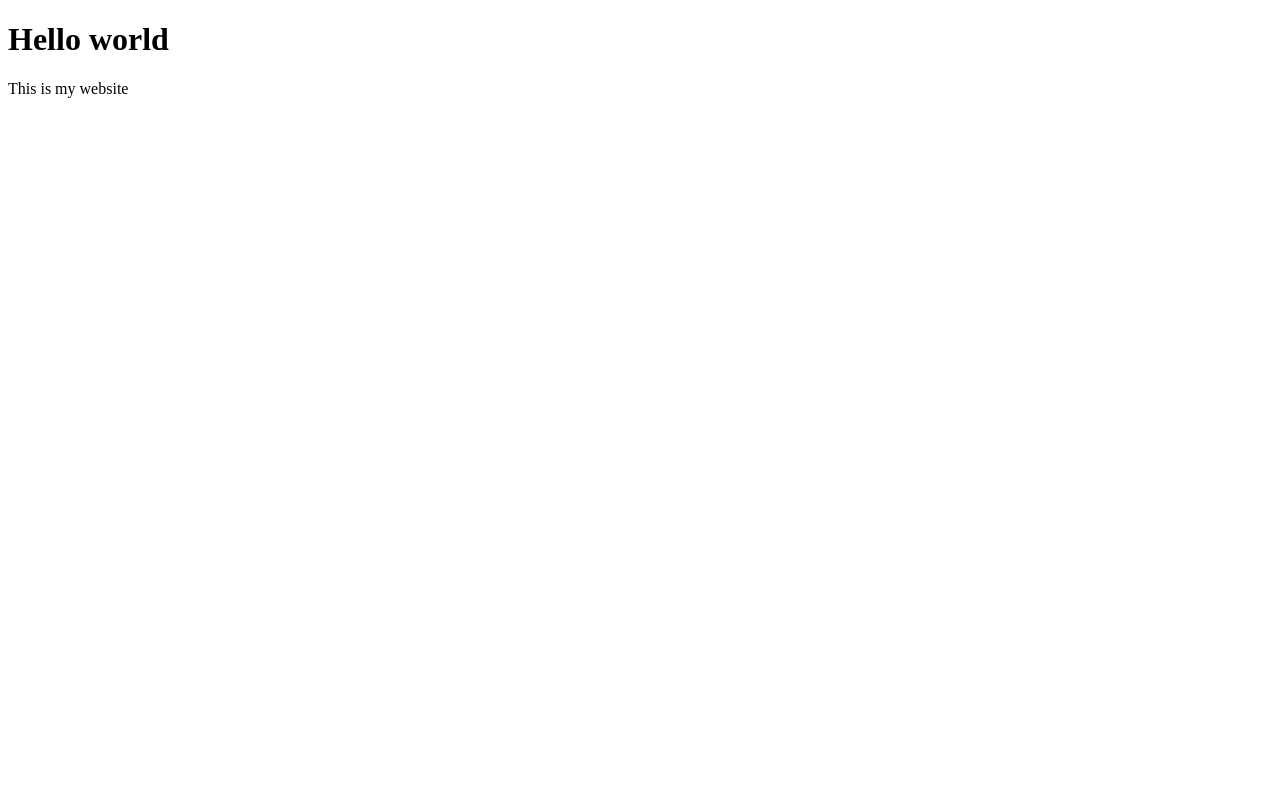
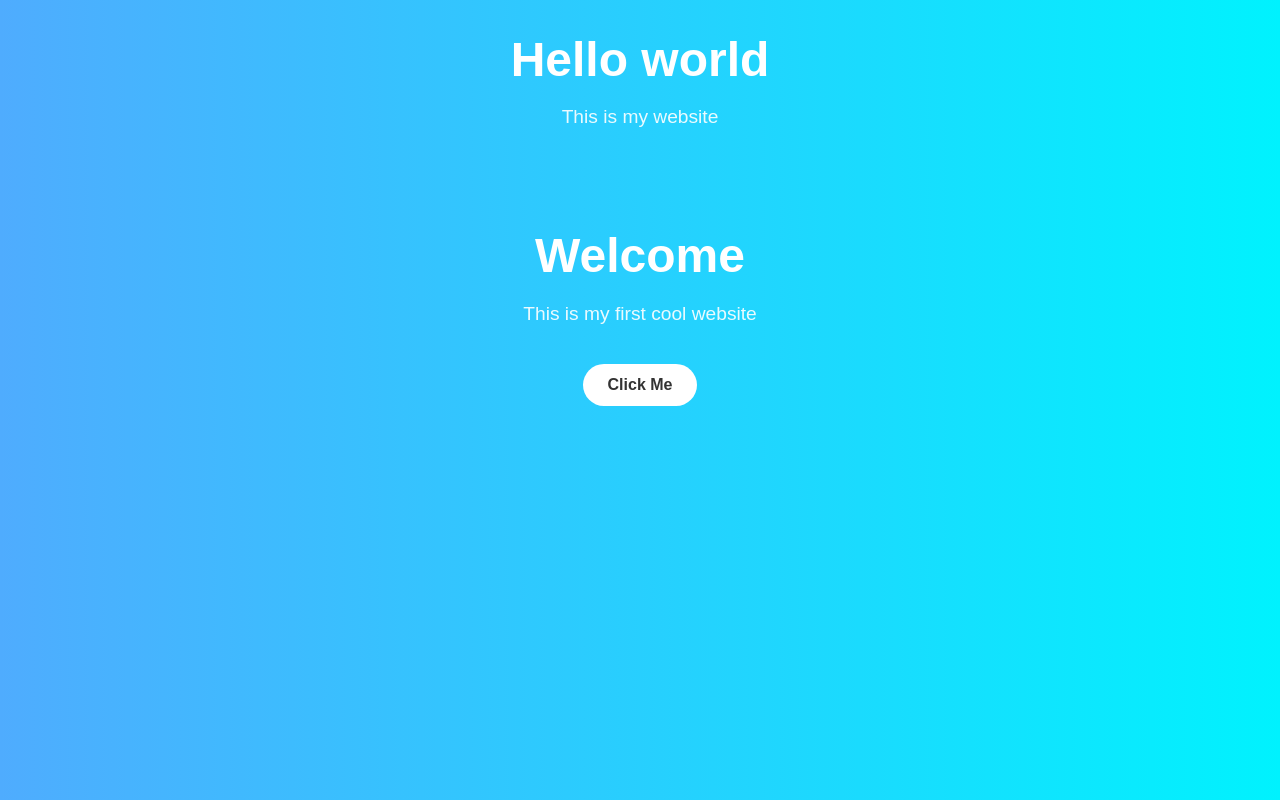
Before and after one commit to ratnersy68-glitch/Platinumdetails.github.io, a plain HTML site: page index.html in a window 1280 px wide. Drawn offline with Linux system fonts and the light colour scheme.

Commit message:
Update index.html

```diff
--- a/index.html
+++ b/index.html
@@ -8,3 +8,60 @@
   <p>This is my website</p>
 </body>
 </html>
+
+
+<!DOCTYPE html>
+<html>
+<head>
+  <title>My Site</title>
+
+  <style>
+    body {
+      margin: 0;
+      font-family: Arial, sans-serif;
+      background: linear-gradient(to right, #4facfe, #00f2fe);
+      color: white;
+      text-align: center;
+    }
+
+    .container {
+      margin-top: 100px;
+    }
+
+    h1 {
+      font-size: 3em;
+      margin-bottom: 10px;
+    }
+
+    p {
+      font-size: 1.2em;
+      opacity: 0.9;
+    }
+
+    .btn {
+      display: inline-block;
+      margin-top: 20px;
+      padding: 12px 25px;
+      background: white;
+      color: #333;
+      text-decoration: none;
+      border-radius: 25px;
+      font-weight: bold;
+      transition: 0.3s;
+    }
+
+    .btn:hover {
+      background: #333;
+      color: white;
+    }
+  </style>
+</head>
+
+<body>
+  <div class="container">
+    <h1>Welcome</h1>
+    <p>This is my first cool website</p>
+    <a href="#" class="btn">Click Me</a>
+  </div>
+</body>
+</html>
```
